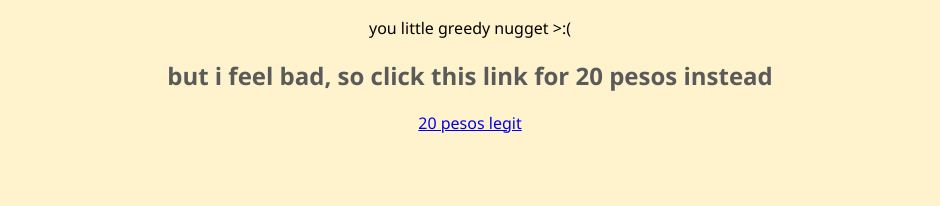
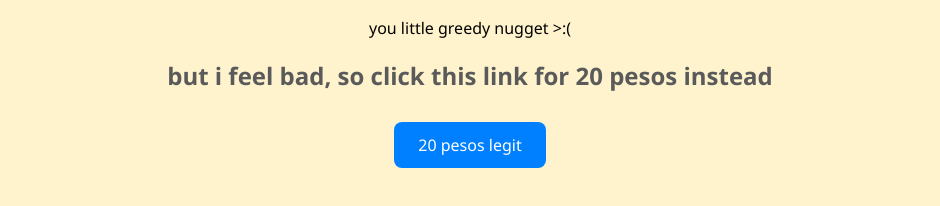
Before and after one commit to AuwYael8411/MarryMe.com, a plain HTML site: page OPTION1AGREE.html in a window 1280 px wide. Shown: the part 180-386 px from the top of the page, without its empty margins (170-1110 px from the left). Drawn offline with Linux system fonts and the light colour scheme.

Commit message:
Update OPTION1AGREE.html

```diff
--- a/OPTION1AGREE.html
+++ b/OPTION1AGREE.html
@@ -16,6 +16,23 @@
     h2 {
       color: #5a5a5a;
     }
+
+ .btn {
+      display: inline-block;
+      margin: 10px;
+      padding: 12px 24px;
+      font-size: 16px;
+      color: white;
+      background-color: #0080ff;
+      text-decoration: none;
+      border-radius: 8px;
+      transition: background-color 0.3s ease;
+    }
+
+    .btn:hover {
+     background-color: #0e4d92;
+    }
+
   </style>
 </head>
 <body>
```
